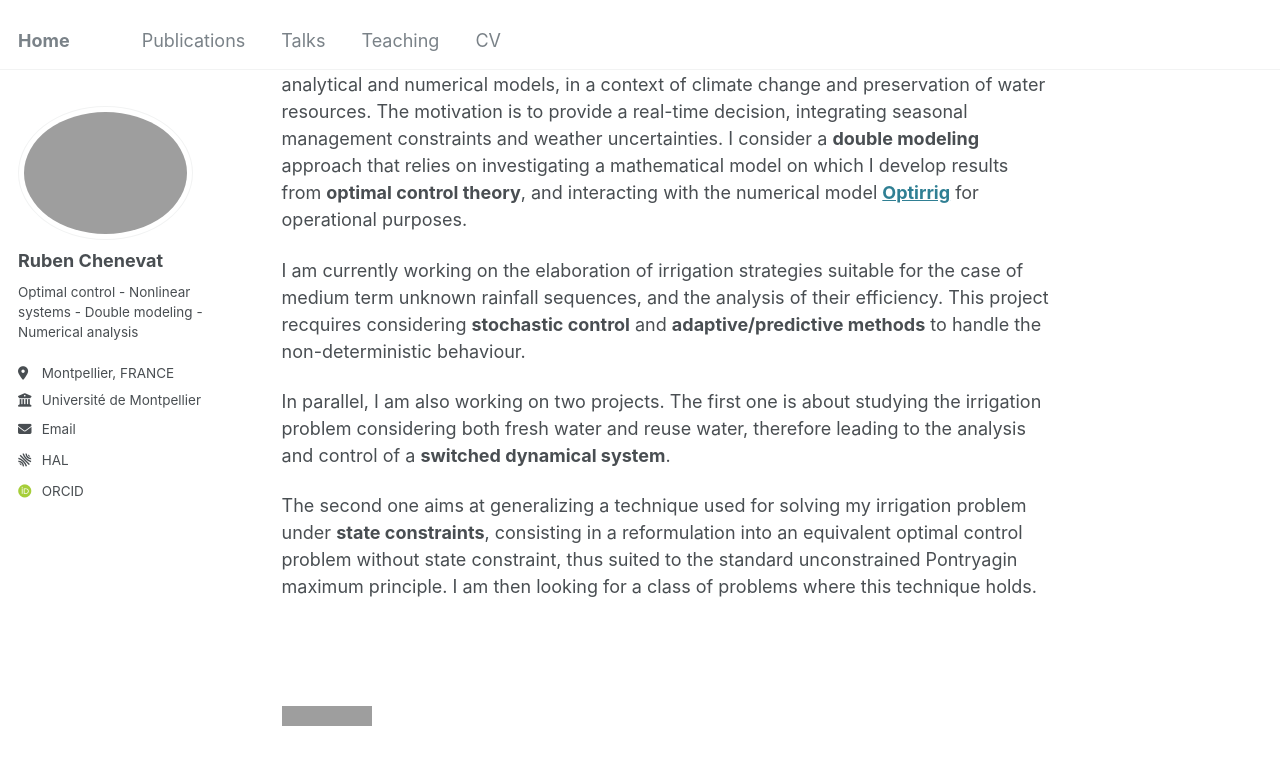
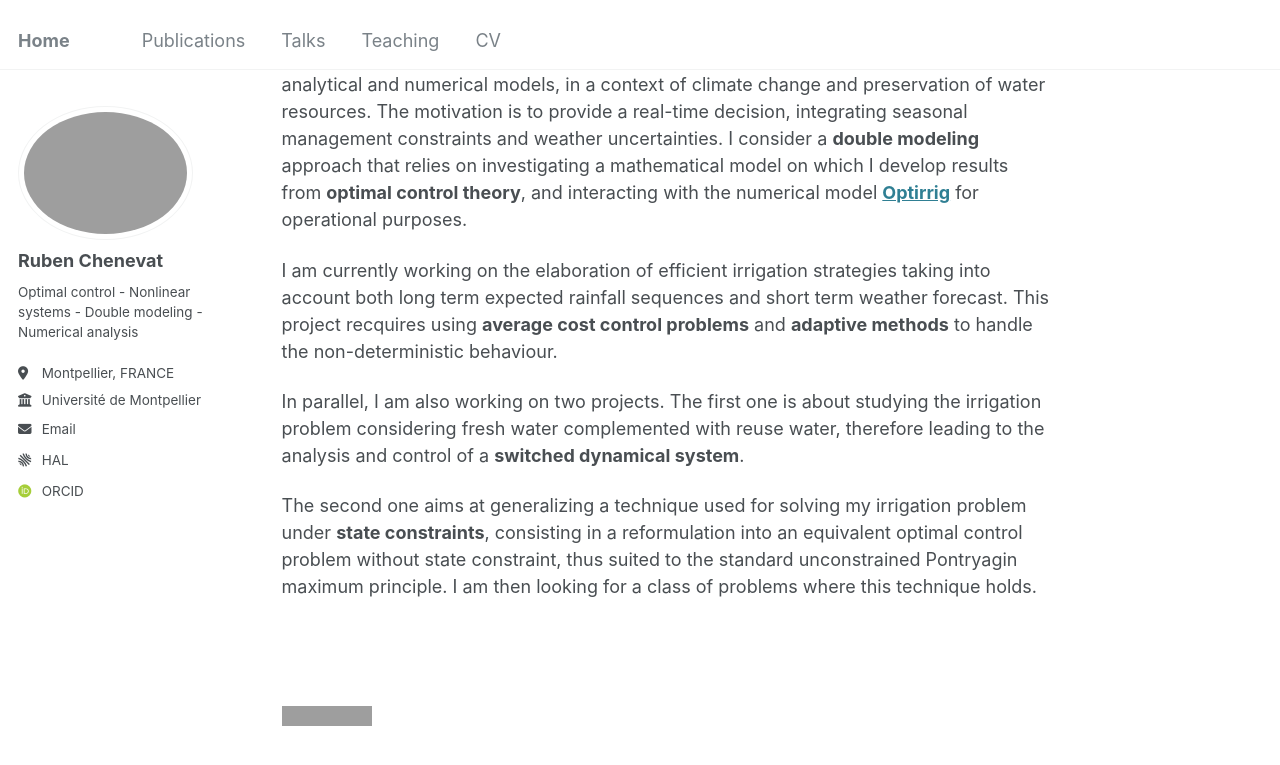
Before and after one commit to rubenchenevat/rubenchenevat.github.io, a Jekyll site: the page built from _pages/about.md, in a window 1280 px wide and 900 px high, scrolled down 511 px. Shown: the top 765 px of the window. Built offline with Jekyll 4.4.1, drawn with Linux system fonts in a browser that asks for light colours; some web fonts are replaced; grey boxes are pictures that could not be loaded.

Commit message:
Update about.md

```diff
--- a/_pages/about.md
+++ b/_pages/about.md
@@ -18,9 +18,9 @@ Current works
 ------
 My thesis focuses on <strong>crop irrigation decision support tools</strong> based on the optimization of analytical and numerical models, in a context of climate change and preservation of water resources. The motivation is to provide a real-time decision, integrating seasonal management constraints and weather uncertainties. I consider a <strong>double modeling</strong> approach that relies on investigating a mathematical model on which I develop results from <strong>optimal control theory</strong>, and interacting with the numerical model <strong>[Optirrig](https://www.g-eau.fr/index.php/en/productions/software/item/1036-optirrig-generation-analyse-et-optimisation-de-scenarios-d-irrigation-pour-les-cultures)</strong> for operational purposes.
 
-I am currently working on the elaboration of irrigation strategies suitable for the case of medium term unknown rainfall sequences, and the analysis of their efficiency. This project recquires considering <strong>stochastic control</strong> and <strong>adaptive/predictive methods</strong> to handle the non-deterministic behaviour.
+I am currently working on the elaboration of efficient irrigation strategies taking into account both long term expected rainfall sequences and short term weather forecast. This project recquires using <strong>average cost control problems</strong> and <strong>adaptive methods</strong> to handle the non-deterministic behaviour.
 
-In parallel, I am also working on two projects. The first one is about studying the irrigation problem considering both fresh water and reuse water, therefore leading to the analysis and control of a <strong>switched dynamical system</strong>.
+In parallel, I am also working on two projects. The first one is about studying the irrigation problem considering fresh water complemented with reuse water, therefore leading to the analysis and control of a <strong>switched dynamical system</strong>.
 
 The second one aims at generalizing a technique used for solving my irrigation problem under <strong>state constraints</strong>, consisting in a reformulation into an equivalent optimal control problem without state constraint, thus suited to the standard unconstrained Pontryagin maximum principle. I am then looking for a class of problems where this technique holds.
 
```
